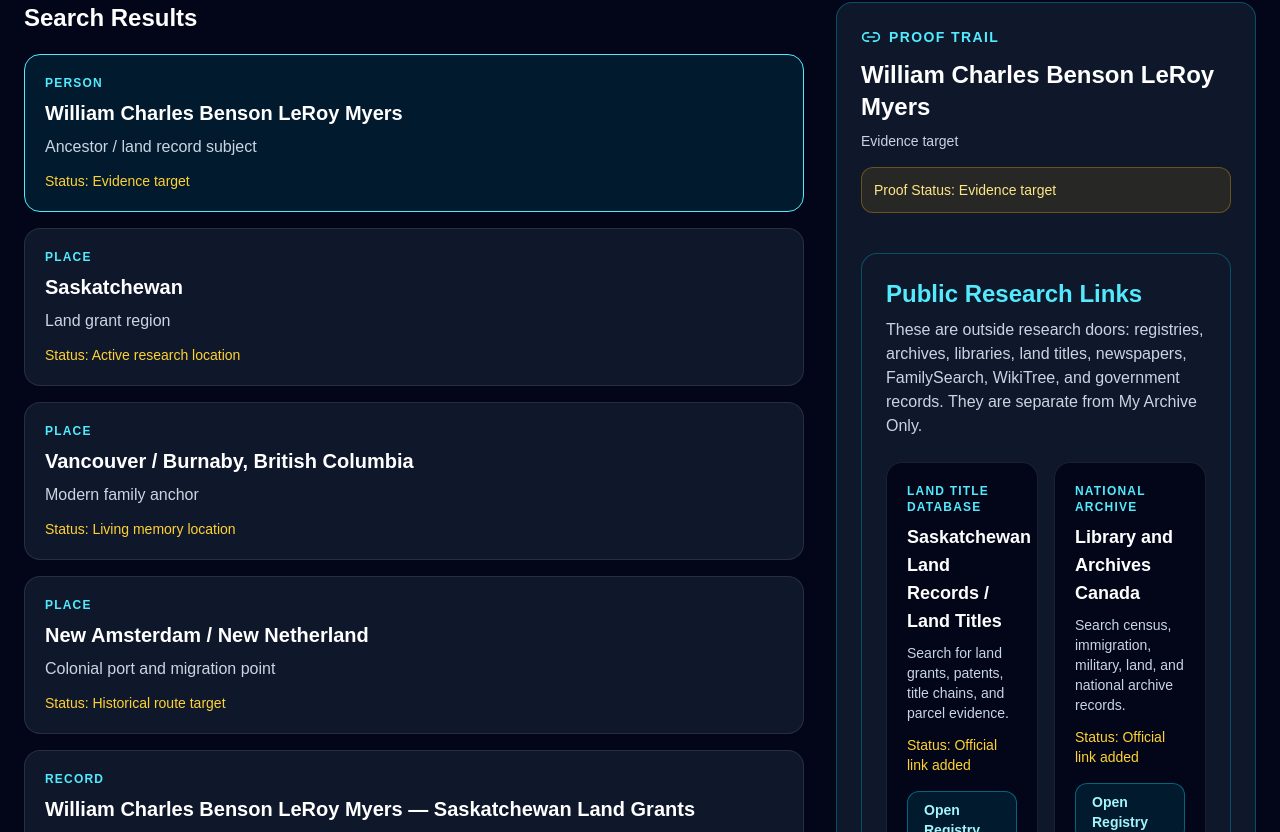
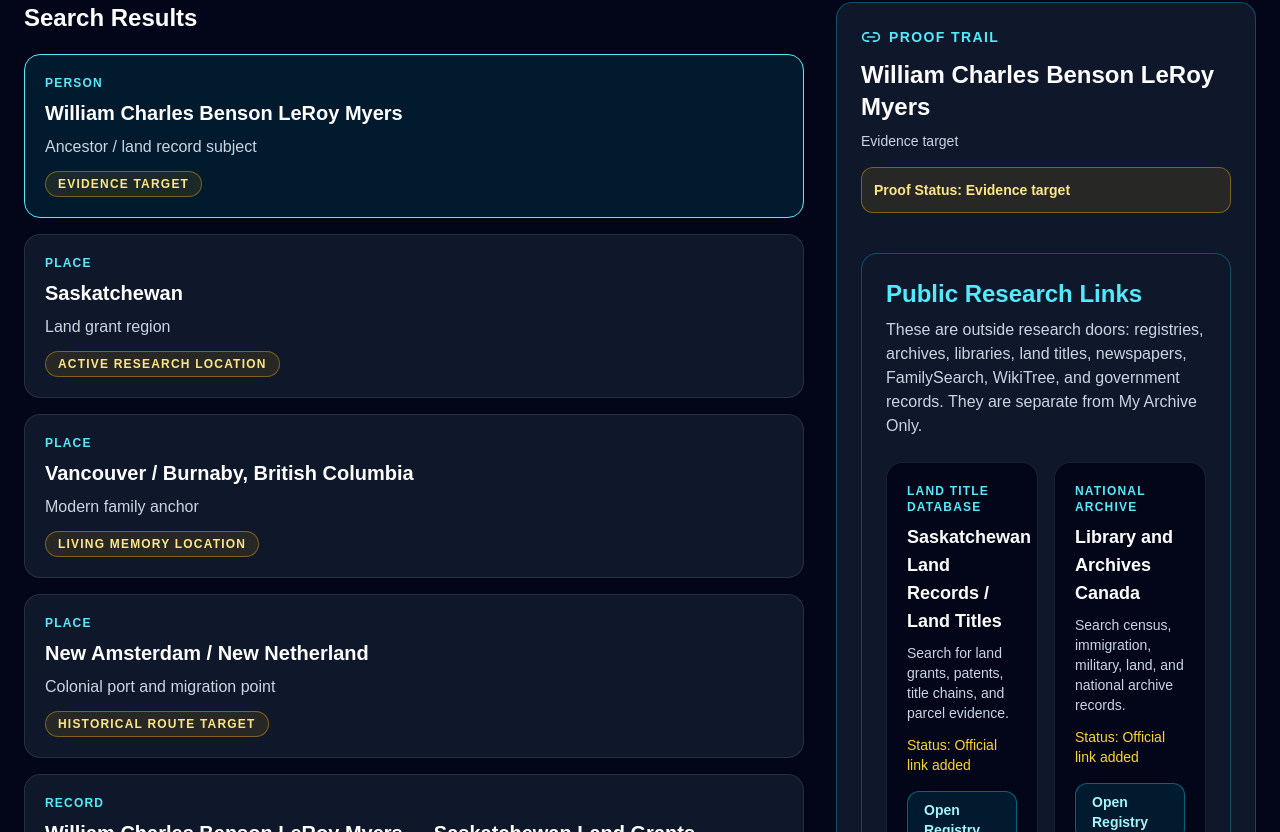
Before and after one commit to Peoplesbank/sea-to-land-engine, a Next.js app: page / in a window 1280 px wide. Shown: the part 1248-2080 px from the top of the page. Built offline with nearby package versions, Linux system fonts and the light colour scheme.

Commit message:
Add proof level badges

```diff
--- a/app/page.tsx
+++ b/app/page.tsx
@@ -389,10 +389,14 @@ export default function Page() {
 
 <h3 className="mt-2 text-xl font-bold">{titleOf(item)}</h3>
 
-                  <p className="mt-2 text-slate-300">{item.type || item.notes || statusOf(item)}</p>
+<p className="mt-2 text-slate-300">
+  {item.type || item.notes || statusOf(item)}
+</p>
 
 {item.status && (
-                    <p className="mt-3 text-sm text-amber-300">Status: {item.status}</p>
+  <span className="mt-3 inline-block rounded-full border border-amber-400/40 bg-amber-400/10 px-3 py-1 text-xs font-bold uppercase tracking-widest text-amber-200">
+    {item.status}
+  </span>
 )}
 </button>
               ))}
@@ -433,7 +437,7 @@ function ProofTrail({ item, trail }: { item: SearchItem | null; trail: any }) {
       <p className="mt-2 text-sm text-slate-300">{statusOf(item)}</p>
 
       {item.status && (
-        <div className="mt-4 rounded-xl border border-amber-400/30 bg-amber-400/10 p-3 text-sm text-amber-200">
+  <div className="mt-4 rounded-xl border border-amber-400/40 bg-amber-400/10 p-3 text-sm font-bold text-amber-200">
     Proof Status: {item.status}
   </div>
 )}
```
Lines whose indentation alone changed are shown as unchanged.
